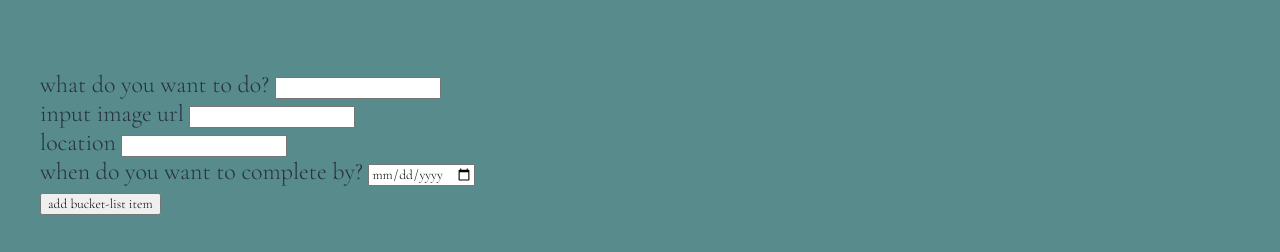
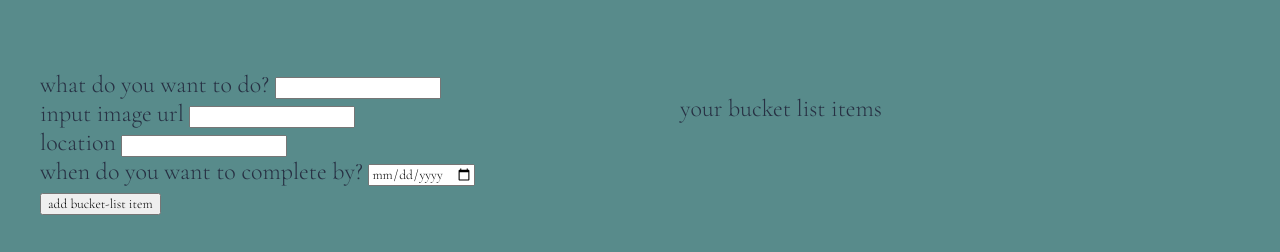
Before and after one commit to jenslawless/bucket-list-project, a website: page index.html in a window 1280 px wide. Shown: the part 1087-1339 px from the top of the page. Drawn offline with nearby package versions, Linux system fonts and the light colour scheme; no server answers.

Commit message:
base website design

```diff
--- a/index.html
+++ b/index.html
@@ -10,7 +10,6 @@
 </head>
 
 <body>
-
     <div class="banner" id="banner">bucket list creator</div>
     <div class="block_container">
         <div class="leftBlock"></div>
@@ -45,7 +44,11 @@
                     <div>
                         <input type="submit" value="Add Bucket-List Item" />
                     </div>
+                </div>
             </form>
+    </div>
+    <div id="actual-list">
+        <ol id="list-items">Your Bucket List Items</ol>
     </div>
     <script src="https://code.jquery.com/jquery-3.5.1.slim.min.js"
         integrity="sha384-DfXdz2htPH0lsSSs5nCTpuj/zy4C+OGpamoFVy38MVBnE+IbbVYUew+OrCXaRkfj"
--- a/styles.css
+++ b/styles.css
@@ -2,6 +2,7 @@
 * {
     text-transform: lowercase;
     font-family: 'Cormorant Garamond', serif;
+    cursor: url(http://www.rw-designer.com/cursor-extern.php?id=1753), auto;
 }
 
 html, body {
```
Also changed, not shown: airplane.png (added).
